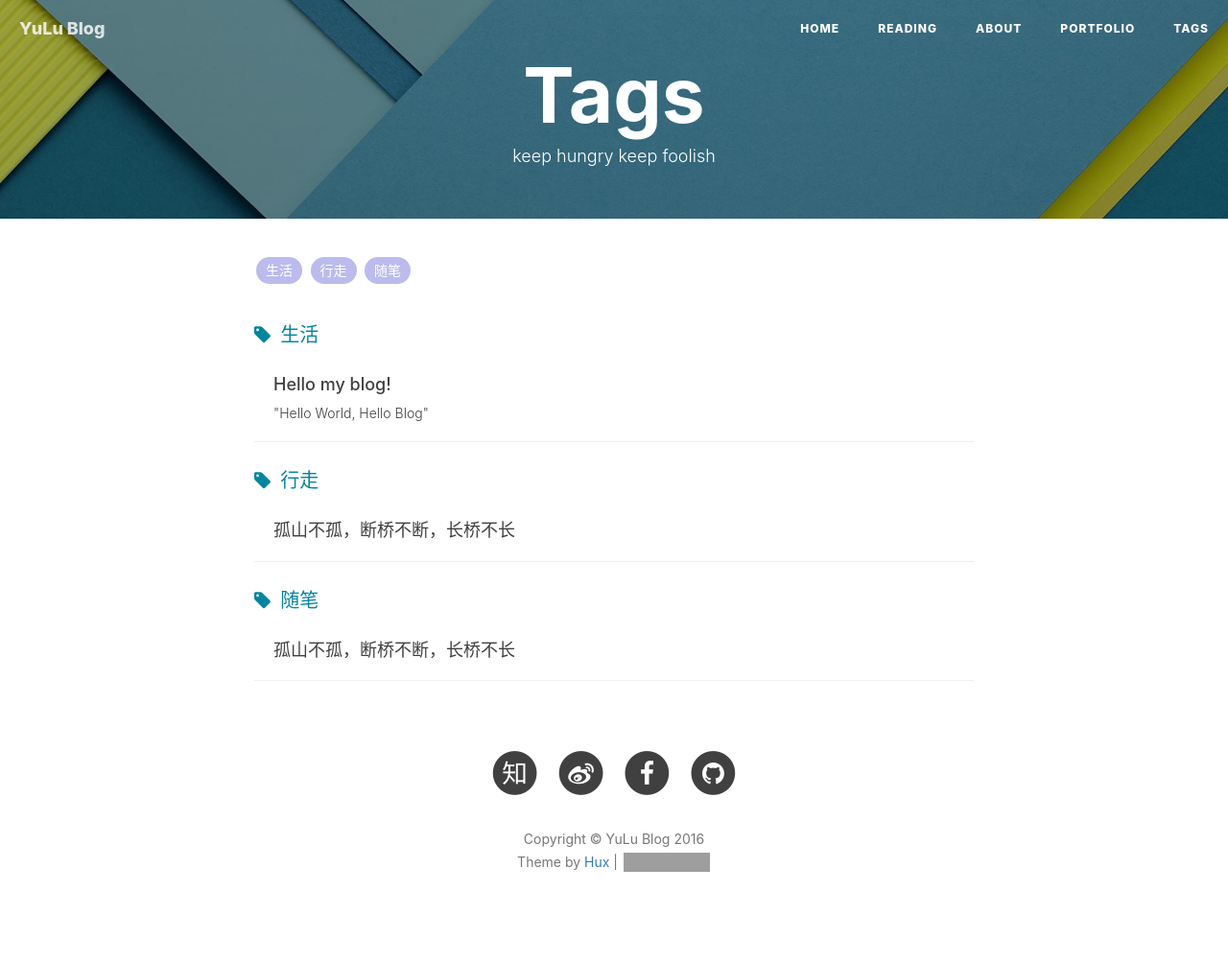
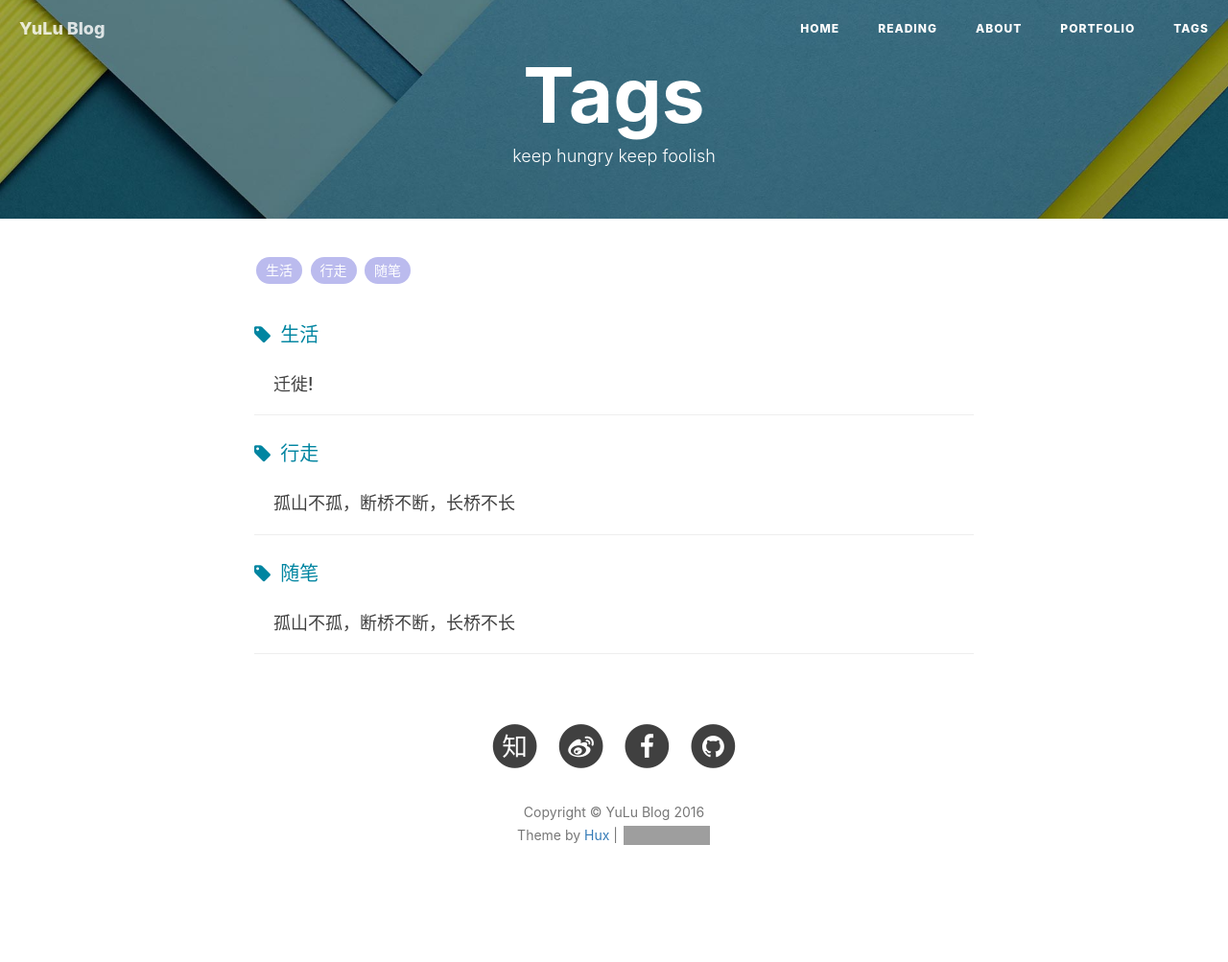
Before and after one commit to LulunaYu/luluna_blog, a Jekyll site: the page built from tags.html, in a window 1280 px wide. Shown: the whole page at 96% size. Built offline with Jekyll 4.4.1, drawn with Linux system fonts in a browser that asks for light colours; nearby versions of some CDN libraries; comment, search, counter and statistics services are not loaded; after the commit the page ends 975 px from its top, so only the background shows below that; grey boxes are pictures that could not be loaded.

Commit message:
Add files via upload

```diff
--- a/_posts/2014-01-29-hello-2015.markdown.markdown
+++ b/_posts/2014-01-29-hello-2015.markdown.markdown
@@ -1,7 +1,7 @@
 ---
 layout:     post
-title:      "Hello my blog!"
-subtitle:   " \"Hello World, Hello Blog\""
+title:      "迁徙!"
+subtitle:   " "
 date:       2016-10-09 20:26:00
 author:     "Yu Lu"
 header-img: "img/post1.jpeg"
```
Also changed, not shown: other parts of _posts/2014-01-29-hello-2015.markdown.markdown (+2 -2 lines).
